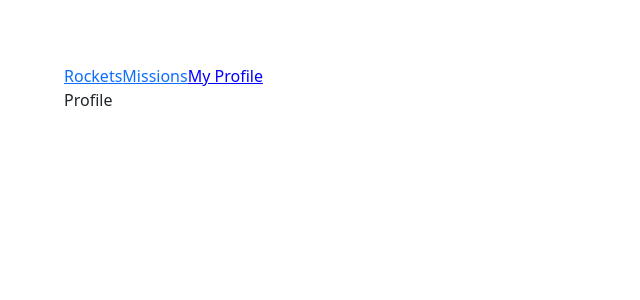
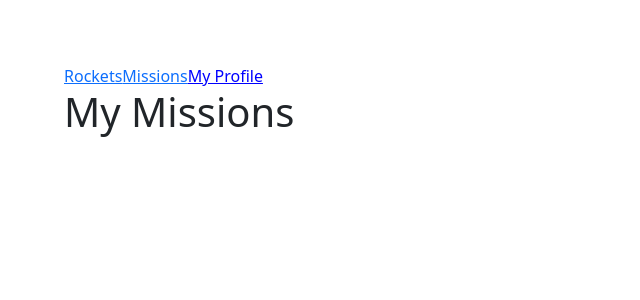
Before and after one commit to MesakDuduCoder/space-traveller-hub, a React (Create React App) app: page /profile in a window 1280 px wide. Shown: the top 300 px of the page, without its empty margins (0-640 px from the left). Built offline with nearby package versions, Linux system fonts and the light colour scheme.

Commit message:
Display joined mission to the profile

```diff
--- a/src/components/Profile.js
+++ b/src/components/Profile.js
@@ -1,8 +1,23 @@
 import React from 'react';
+import { useSelector } from 'react-redux';
+import { Row, Col } from 'react-bootstrap';
+import '../css/profile.css';
 
 function Profile() {
+  const { missions } = useSelector((store) => store.mission);
+  const joinedMission = missions.filter((mission) => mission.reserved === true);
+  console.log(joinedMission);
   return (
-    <div>Profile</div>
+    <>
+      <div className="profile-container">
+        <div className="missions">
+          <h1>My Missions</h1>
+          <Row>
+            {joinedMission.map((mission) => <Col key={mission.id}>{mission.name}</Col>)}
+          </Row>
+        </div>
+      </div>
+    </>
   );
 }
 
--- /dev/null
+++ b/src/css/profile.css
@@ -0,0 +1,14 @@
+
+.col {
+  border: 1px solid #ebebeb;
+  padding: 2%;
+  margin-left: 2%;
+}
+
+.row {
+  flex-direction: column;
+}
+
+.missions {
+  width: 50%;
+}
```
